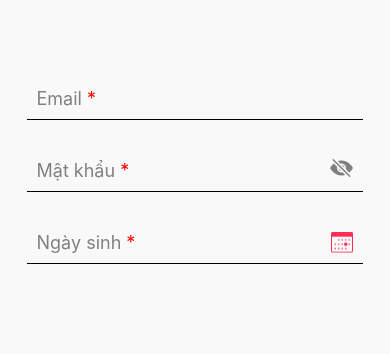
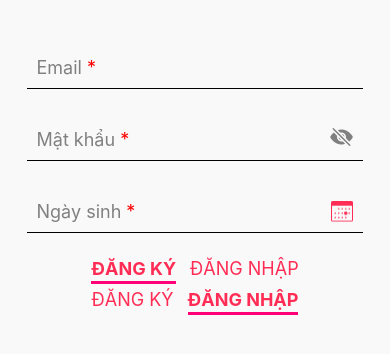
Before and after one commit to huycse31501/Studyverse_LVTN_232, a React Native app: screen / in a window 390 px wide. Shown: the part 246-600 px from the top of the page. Built offline with nearby package versions, Linux system fonts and the light colour scheme.

Commit message:
feat: switcher component added

```diff
--- a/App.tsx
+++ b/App.tsx
@@ -8,23 +8,7 @@ import AuthButton from './component/signin-signup/AuthButton';
 import { Asset } from 'expo-asset';
 
 export default function App() {
-  const [assetsLoaded, setAssetsLoaded] = useState(false);
 
-  const _loadAssetsAsync = async () => {
-    await Promise.all([
-      Asset.fromModule(require('./assets/images/signIn-signUp/datePickerIcon.png')).downloadAsync(),
-      // ... add other assets you want to load
-    ]);
-    setAssetsLoaded(true);
-  };
-
-  useEffect(() => {
-    _loadAssetsAsync();
-  }, []);
-
-  if (!assetsLoaded) {
-    return null;
-  }
   return (
     <>
       <StatusBar style='dark' />
@@ -32,7 +16,8 @@ export default function App() {
           <TextInputField placeHolder='Email' required />
           <PasswordInputField placeHolder='Mật khẩu' />
           <DateInputField placeHolder='Ngày sinh' required />
-          {/* <AuthButton type='SignIn' /> */}
+          <AuthButton type='SignUp' />
+          <AuthButton type='SignIn' />
         </View>
     </>
   );
--- a/component/signin-signup/AuthButton.tsx
+++ b/component/signin-signup/AuthButton.tsx
@@ -1,22 +1,23 @@
 import React from 'react';
-import { Text, View, StyleSheet } from 'react-native';
+import { Text, View, StyleSheet, TouchableOpacity } from 'react-native';
 import AuthButtonProps from '../type/AuthButton';
-
-
 
 const AuthButton = ({ type }: AuthButtonProps) => {
   return (
+
     <View style={styles.container}>
-      {type === 'SignIn' ? (
-        <Text style={[styles.text, styles.bold]}>ĐĂNG NHẬP</Text>
-      ) : (
-        <Text style={styles.text}>ĐĂNG NHẬP</Text>
-      )}
-      {type === 'SignUp' ? (
-        <Text style={[styles.text, styles.bold, styles.underline]}>ĐĂNG KÝ</Text>
-      ) : (
-        <Text style={[styles.text, styles.underline]}>ĐĂNG KÝ</Text>
-      )}
+      <TouchableOpacity  disabled={type === 'SignUp'}>
+            <View style={styles.buttonContainer} >
+                <Text style={type === 'SignUp' ? [styles.text, styles.bold] : styles.text}>ĐĂNG KÝ</Text>
+                {type === 'SignUp' && <View style={styles.underline} />}
+            </View>
+      </TouchableOpacity>
+      <TouchableOpacity disabled={type === 'SignIn'}>
+      <View style={styles.buttonContainer}>
+        <Text style={type === 'SignIn' ? [styles.text, styles.bold] : styles.text}>ĐĂNG NHẬP</Text>
+        {type === 'SignIn' && <View style={styles.underline} />}
+      </View>
+      </TouchableOpacity>
     </View>
   );
 };
@@ -27,17 +28,24 @@ const styles = StyleSheet.create({
     justifyContent: 'center',
     alignItems: 'center',
   },
+  buttonContainer: {
+    flexDirection: 'column',
+    alignItems: 'center',
+    paddingHorizontal: 7,
+  },
   text: {
     color: '#FF2D55',
-    fontSize: 16,
-    paddingHorizontal: 5,
+    fontSize: 18,
   },
   bold: {
     fontWeight: 'bold',
+    marginTop: 5,
   },
   underline: {
-    textDecorationLine: 'underline',
-    textDecorationColor: '#FF0076',
+    height: 3, // Adjust the thickness of the underline as needed
+    backgroundColor: '#FF0076',
+    width: '100%',
+    marginTop: 2, // Adjust spacing between text and underline as needed
   },
 });
 
--- a/component/signin-signup/DateInputField.tsx
+++ b/component/signin-signup/DateInputField.tsx
@@ -85,7 +85,7 @@ const DateInputField = ({ placeHolder, required }: DateInputFieldProps) => {
       )}
       <TouchableOpacity onPress={showPicker} style={styles.iconContainer}>
         <Image
-          source={require("assets/images/signIn-signUp/datePickerIcon.png")}
+          source={require("../../assets/images/signIn-signUp/datePickerIcon.png")}
           style={styles.icon}
         />
       </TouchableOpacity>
```
Also changed, not shown: metro.config.js (deleted, +0 -30 lines).
